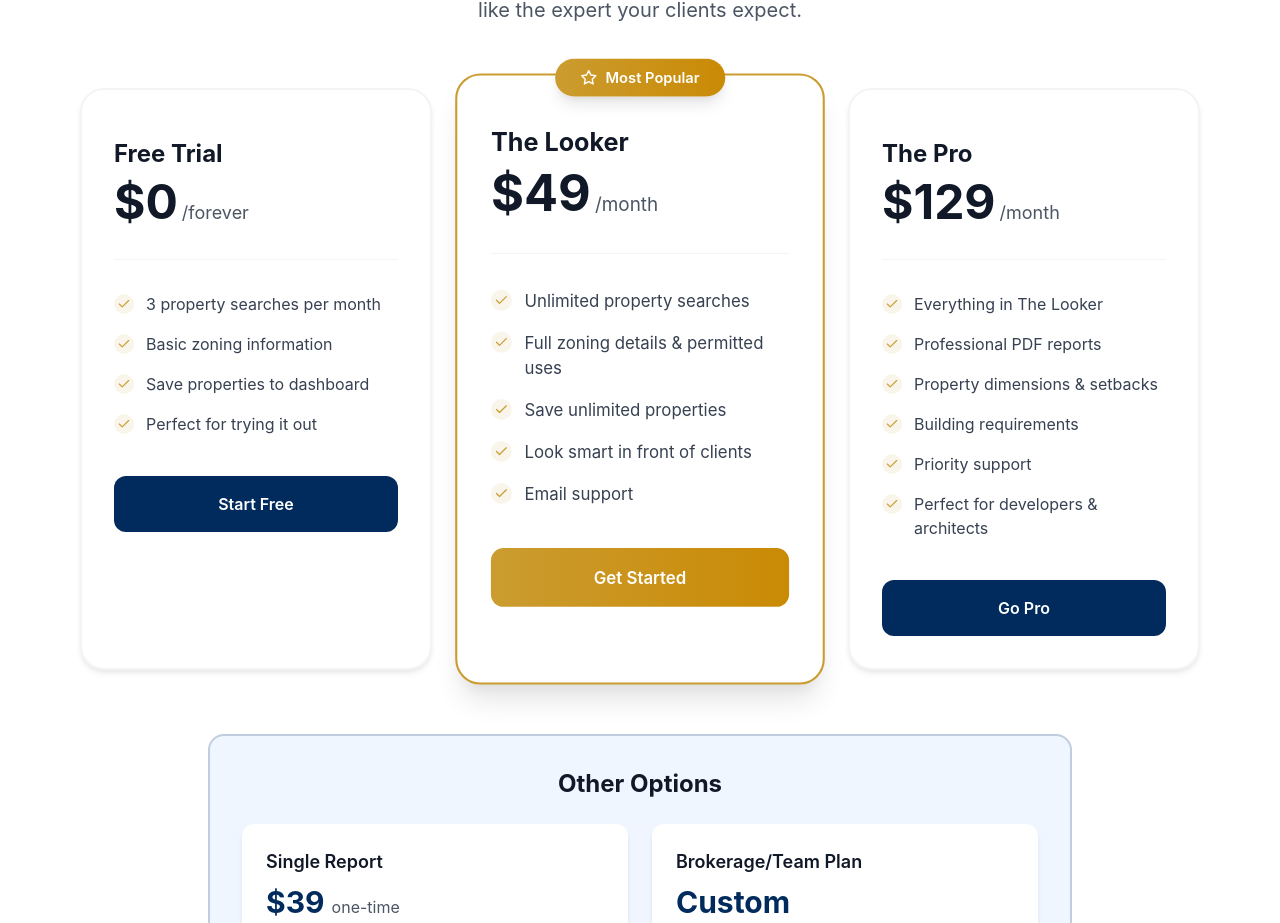
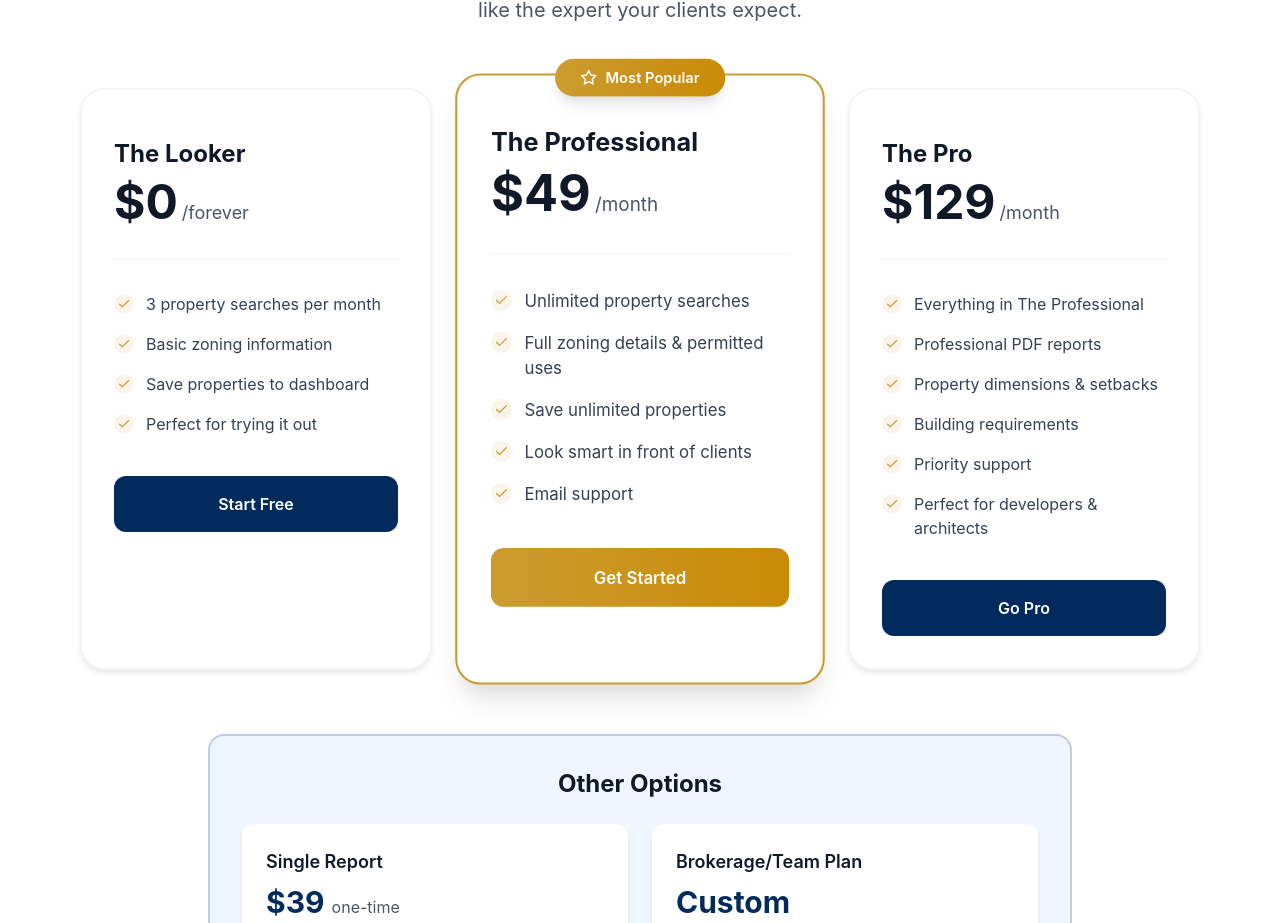
Before and after one commit to jermill/delaware-zoning, a Next.js app: page / in a window 1280 px wide. Shown: the part 1954-2877 px from the top of the page. Built offline with nearby package versions, Linux system fonts and the light colour scheme.

Commit message:
Rename pricing tiers for better clarity
- Free tier: "Free Trial" → "The Looker" (matches brand voice)
- $49 tier: "The Looker" → "The Professional" (better describes target user)
- $129 tier: "The Pro" stays the same
- Update feature text to reference "The Professional" instead of "The Looker"

```diff
--- a/src/components/landing/Pricing.tsx
+++ b/src/components/landing/Pricing.tsx
@@ -5,7 +5,7 @@ export default function Pricing() {
   const plans: PricingPlan[] = [
     {
       id: 'free',
-      name: 'Free Trial',
+      name: 'The Looker',
       price: 0,
       period: 'forever',
       features: [
@@ -17,8 +17,8 @@ export default function Pricing() {
       cta: 'Start Free'
     },
     {
-      id: 'looker',
-      name: 'The Looker',
+      id: 'professional',
+      name: 'The Professional',
       price: 49,
       period: 'month',
       features: [
@@ -37,7 +37,7 @@ export default function Pricing() {
       price: 129,
       period: 'month',
       features: [
-        'Everything in The Looker',
+        'Everything in The Professional',
         'Professional PDF reports',
         'Property dimensions & setbacks',
         'Building requirements',
```
